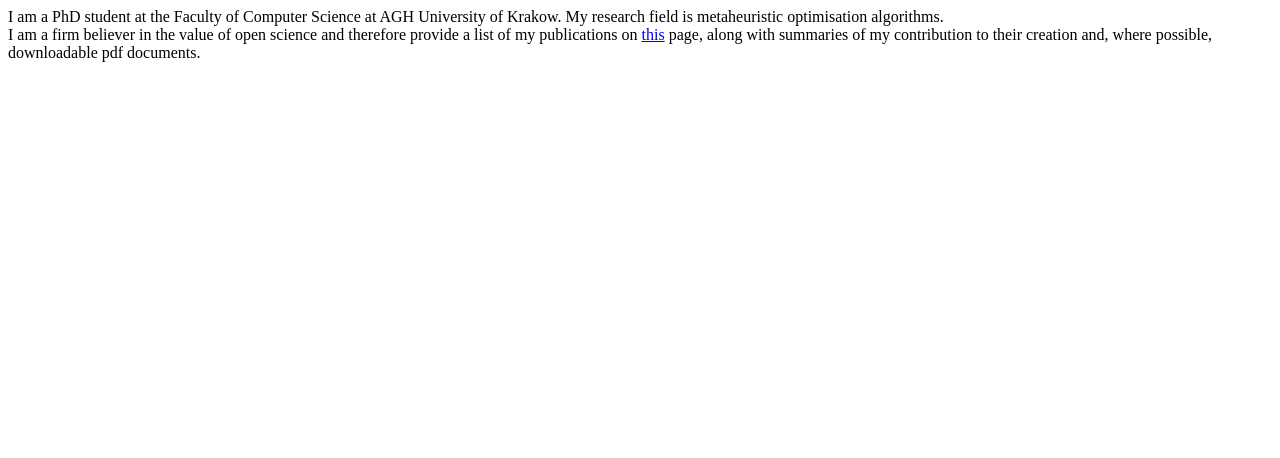
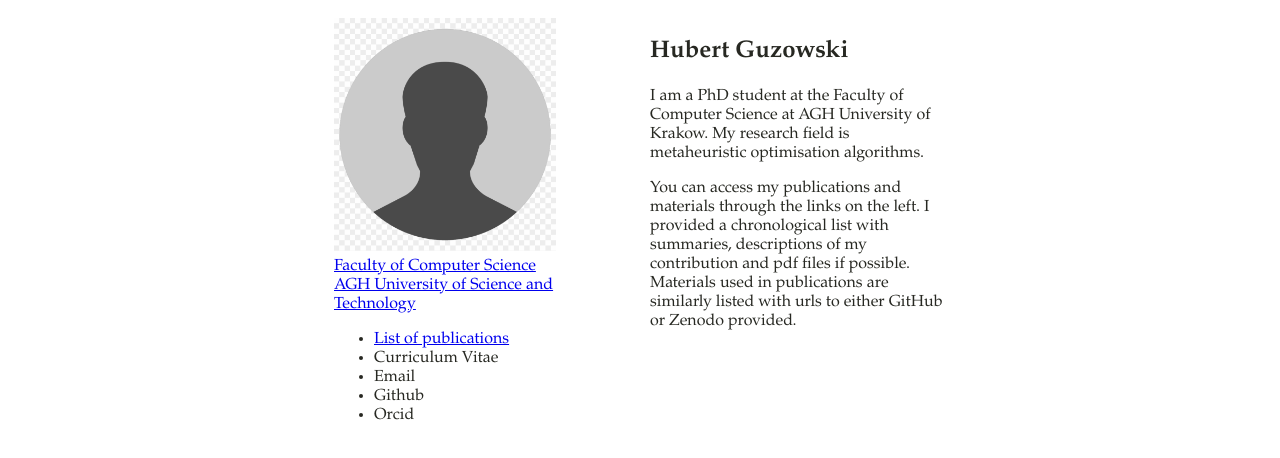
Before and after one commit to Hubert-Guzowski/Hubert-Guzowski.github.io, a plain HTML site: page index.html in a window 1280 px wide. Drawn offline with Linux system fonts and the light colour scheme.

Commit message:
More publications and some visual improvements

```diff
--- /dev/null
+++ b/css/simple.css
@@ -0,0 +1,18 @@
+* {
+box-sizing: border-box;
+}
+
+body {
+    font-family: 'Book Antiqua', serif;
+    font-weight: normal;
+    color: #272822;
+  }
+
+.row {
+display: flex;
+  }
+
+.column {
+flex: 25%;
+padding: 10px;
+  }
--- a/index.html
+++ b/index.html
@@ -4,9 +4,30 @@
     <meta charset="UTF-8">
     <meta name="viewport" content="width=device-width, initial-scale=1.0">
     <title>Hubert Guzowski | Personal website</title>
+    <link rel="stylesheet" href="css/simple.css">
 </head>
 <body>
-    I am a PhD student at the Faculty of Computer Science at AGH University of Krakow. My research field is metaheuristic optimisation algorithms.<br>
-    I am a firm believer in the value of open science and therefore provide a list of my publications on <a href="https://hubert-guzowski.github.io/publications">this</a> page, along with summaries of my contribution to their creation and, where possible, downloadable pdf documents.
+    <div class="row">
+        <div class="column"></div>
+        <div class="column">
+            <img src="img/img_placeholder.jpg" alt="Hubert Guzowski" style="width:75%"><br>
+            <a href="https://www.informatyka.agh.edu.pl/en/">Faculty of Computer Science</a><br>
+            <a href="https://www.agh.edu.pl/en">AGH University of Science and Technology</a><br>
+
+            <ul>
+                <li><a href="https://hubert-guzowski.github.io/publications">List of publications</a></li>
+                <li>Curriculum Vitae</li>
+                <li>Email</li>
+                <li>Github</li>
+                <li>Orcid</li>
+            </ul>
+        </div>
+        <div class="column">
+            <h2>Hubert Guzowski</h2>
+            <p>I am a PhD student at the Faculty of Computer Science at AGH University of Krakow. My research field is metaheuristic optimisation algorithms.</p>
+            <p>You can access my publications and materials through the links on the left. I provided a chronological list with summaries, descriptions of my contribution and pdf files if possible. Materials used in publications are similarly listed with urls to either GitHub or Zenodo provided.</p>
+        </div>
+        <div class="column"></div>
+    </div>
 </body>
 </html>
```
Also changed, not shown: publications.html (+4 -2 lines), img/img_placeholder.jpg (added), 2 other files.
